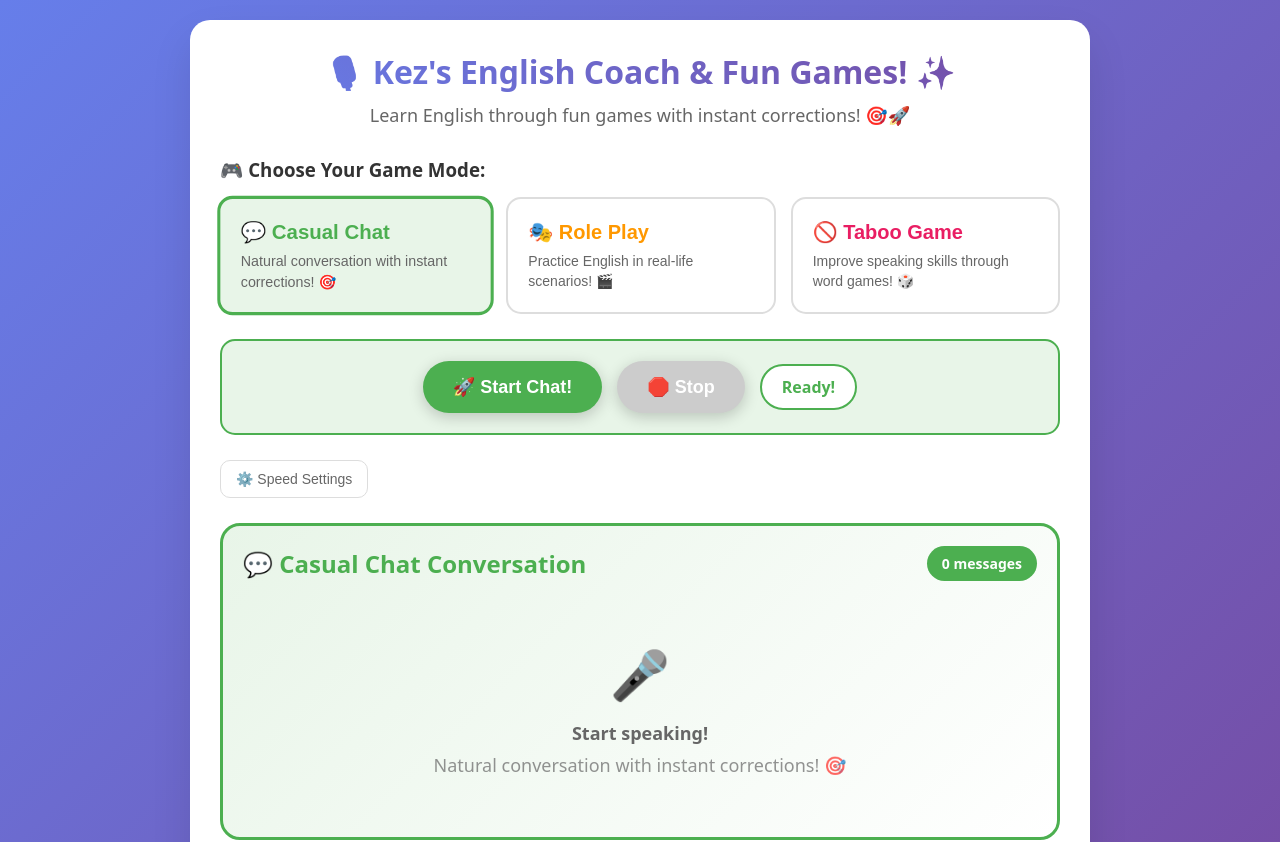
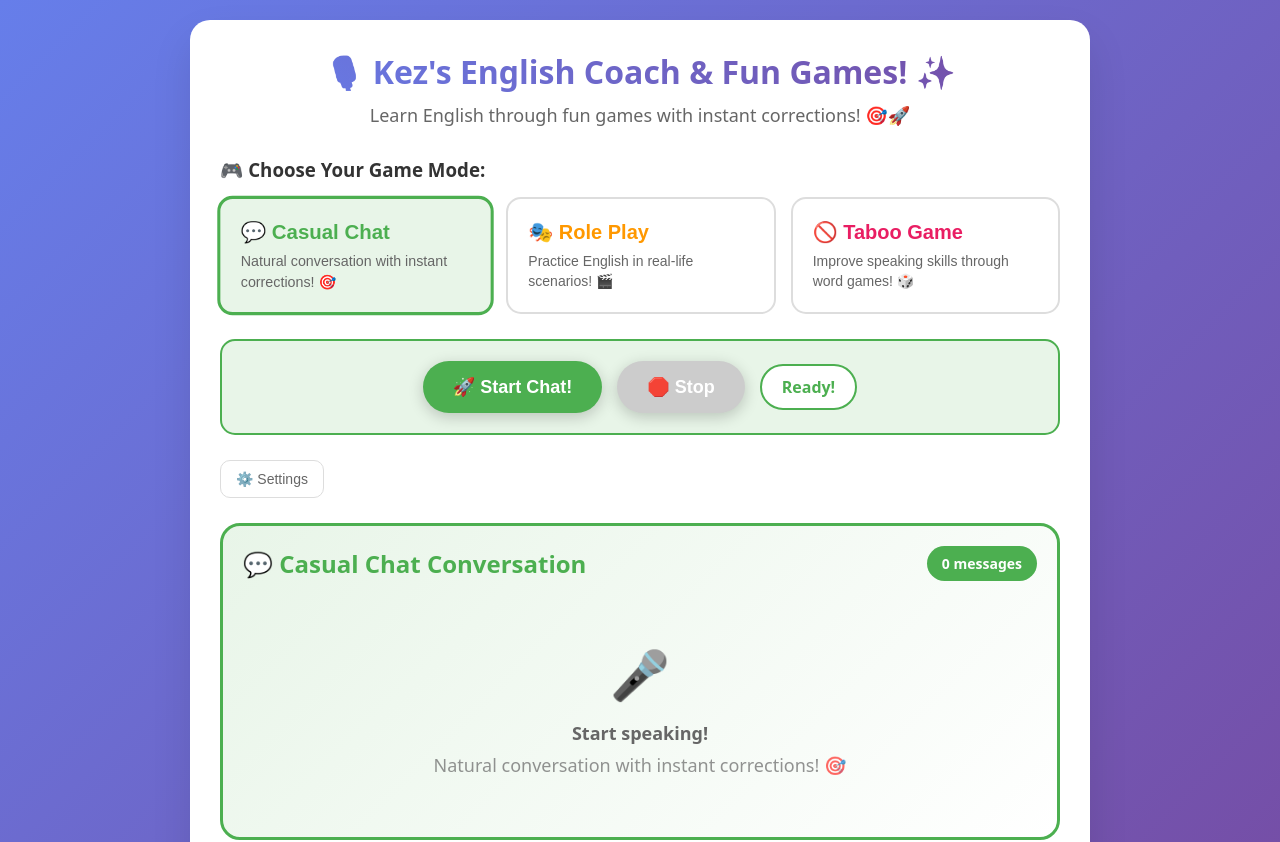
Before and after one commit to onuryuksel/kez-english-app, a Next.js app: page / in a window 1280 px wide. Shown: the top 842 px of the page. Built offline with nearby package versions, Linux system fonts and the light colour scheme.

Commit message:
🎨 UI: Change 'Speed Settings' to 'Settings'
- More accurate label since settings include more than just speed
- Includes: Speaking Speed, Push-to-Talk, Silence Duration
- Cleaner, more general terminology

```diff
--- a/components/RealtimeClient.tsx
+++ b/components/RealtimeClient.tsx
@@ -666,7 +666,7 @@ REMEMBER: Wait for Kez to describe something - don't give her words! 🎲✨`;
               color: "#666"
             }}
           >
-            ⚙️ {showAdvanced ? "Hide Settings" : "Speed Settings"}
+            ⚙️ {showAdvanced ? "Hide Settings" : "Settings"}
           </button>
 
           {showAdvanced && (
```
